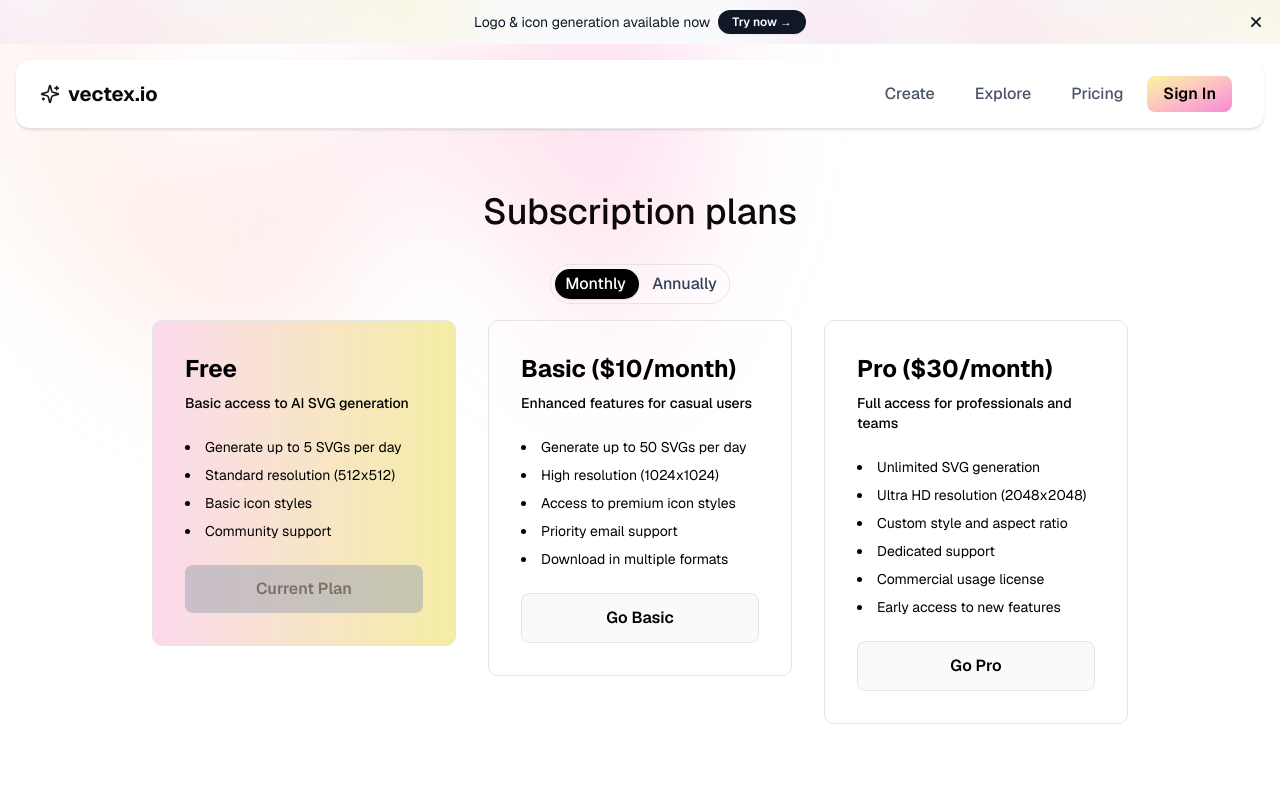
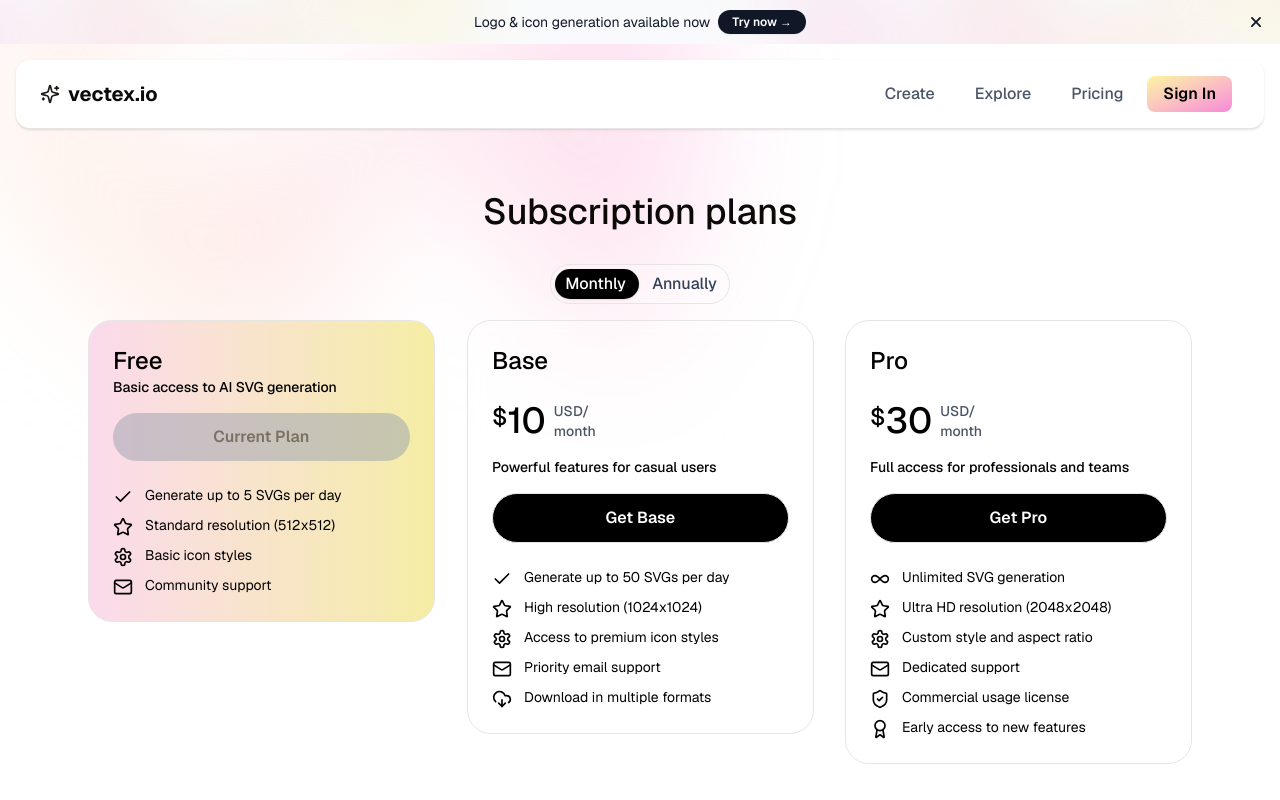
Before and after one commit to egor-baranov/a2a-ui, a Next.js app: page /pricing in a window 1280 px wide. Built offline with nearby package versions, Linux system fonts and the light colour scheme.

Commit message:
paywall ui

```diff
--- a/src/app/pricing/page.tsx
+++ b/src/app/pricing/page.tsx
@@ -11,7 +11,7 @@ export default function PrivacyPage() {
 	const {auth, logout} = useAuth();
 
 	return (
-		<div className="max-w-5xl mx-auto space-y-8">
+		<div className="max-w-6xl mx-auto space-y-8">
 			<div
 				aria-hidden="true"
 				className="absolute inset-x-0 -z-10 transform-gpu overflow-hidden blur-3xl sm:-top-80"
--- a/src/components/Paywall.tsx
+++ b/src/components/Paywall.tsx
@@ -5,6 +5,22 @@ import {TiltEffect} from "@/utils/TiltEffect";
 import BillingToggle from "@/components/ui/billing-toggle";
 import {useRouter} from "next/navigation";
 import {useAuth} from "@/providers/AuthProvider";
+
+import {
+	Check,
+	DownloadCloud,
+	Star,
+	Zap,
+	Clock,
+	Mail,
+	Award,
+	Infinity,
+	Cpu,
+	Settings,
+	ShieldCheck,
+	Users,
+} from "lucide-react";
+
 
 type Tier = {
 	id: string;
@@ -29,9 +45,9 @@ const tiers: Tier[] = [
 	},
 	{
 		id: "basic",
-		name: "Basic",
+		name: "Base",
 		price: 10,
-		description: "Enhanced features for casual users",
+		description: "Powerful features for casual users",
 		features: [
 			"Generate up to 50 SVGs per day",
 			"High resolution (1024x1024)",
@@ -55,6 +71,64 @@ const tiers: Tier[] = [
 		],
 	},
 ];
+
+// Types
+type FeatureItem =
+	| string
+	| {
+	label: string;
+	/**
+	 * Optional override: a React node to use as the icon for this feature.
+	 * If you provide this, it will be rendered directly (use a lucide-react icon component or any JSX).
+	 */
+	icon?: React.ReactNode;
+};
+
+// Auto-select an icon based on keyword heuristics. Feel free to extend this mapping.
+function pickIconForFeatureText(featureText: string) {
+	const f = featureText.toLowerCase();
+	if (f.includes("unlimited") || f.includes("unlimited svg") || f.includes("unlimited svg")) return Infinity;
+	if (f.includes("generate") || f.includes("svg")) return Check;
+	if (f.includes("resolution") || f.includes("hd") || f.includes("ultra") || f.includes("2048") || f.includes("1024")) return Star;
+	if (f.includes("download")) return DownloadCloud;
+	if (f.includes("support") || f.includes("priority") || f.includes("dedicated")) return Mail;
+	if (f.includes("custom") || f.includes("style") || f.includes("aspect")) return Settings;
+	if (f.includes("commercial") || f.includes("license")) return ShieldCheck;
+	if (f.includes("early")) return Award;
+	if (f.includes("team") || f.includes("teams") || f.includes("users")) return Users;
+	if (f.includes("speed") || f.includes("fast") || f.includes("instant")) return Zap;
+	if (f.includes("cpu") || f.includes("processing")) return Cpu;
+	if (f.includes("daily") || f.includes("per day") || f.includes("5 svg")) return Clock;
+	// fallback
+	return Check;
+}
+
+// Small presentational component for a feature row with icon
+function FeatureRow({item}: { item: FeatureItem }) {
+	// Normalize to object form so we can support both string features and {label, icon} shapes
+	const isString = typeof item === "string";
+	const label = isString ? (item as string) : (item as { label: string }).label;
+	const overrideIcon = !isString && (item as { icon?: React.ReactNode }).icon;
+
+	if (overrideIcon) {
+		return (
+			<li className="flex items-start">
+				<span className="mr-3 mt-0.5 flex-shrink-0">{overrideIcon}</span>
+				<span className="text-sm">{label}</span>
+			</li>
+		);
+	}
+
+	const IconComp = pickIconForFeatureText(label);
+
+	return (
+		<li className="flex items-start">
+			<IconComp className="w-5 h-5 mr-3 mt-0.5 flex-shrink-0" aria-hidden/>
+			<span className="text-sm">{label}</span>
+		</li>
+	);
+}
+
 
 export default function Paywall() {
 	const [selectedTier, setSelectedTier] = useState<string>("free");
@@ -86,7 +160,7 @@ export default function Paywall() {
 	};
 
 	return (
-		<div className="max-w-7xl mx-auto px-6">
+		<div className="max-w-full mx-auto px-6">
 			<div className="flex items-center space-x-4 w-full justify-center pb-4">
 				<BillingToggle
 					onChange={(mode) => setIsAnnual(mode == "annually")}
@@ -97,35 +171,56 @@ export default function Paywall() {
 				{tiers.map(({id, name, description, features, price}) => {
 					const isSelected = id === selectedTier;
 					return (
-						<TiltEffect tilt={1 / 32.0}>
+						<TiltEffect key={id} tilt={1 / 32.0}>
 							<div
-								key={id}
-								className={`border border-1 rounded-lg p-8 flex flex-col justify-between hover:shadow-xl hover:shadow-gray-100
+								className={`border rounded-3xl px-2 pb-2 flex flex-col justify-between hover:shadow-xl hover:shadow-gray-100
                 ${isSelected ? "bg-gradient-to-r from-[#FBDAEC] to-[#F5EDA4] text-black" : "bg-white/20 backdrop-blur text-black"}
               `}
 							>
-								<div>
-									<h3
-										className="text-2xl font-bold mb-2">{`${name}` + (name === "Free" ? '' : ` ($${Math.round(price * (isAnnual ? 12 * 0.8 : 1))}/${isAnnual ? "year" : "month"})`)}</h3>
-									<p className="mb-6 text-sm font-medium">{description}</p>
-									<ul className="mb-6 space-y-2 list-disc list-inside text-sm">
+								{id != "free" && isAnnual &&
+                    <div
+                        className="absolute top-3 right-3 bg-gradient-to-r from-[#FBDAEC] to-[#F5EDA4] text-black rounded-xl p-2 font-medium text-md">
+											{id == "basic" ? "-17%" : "-30%"}
+                    </div>
+								}
+								<div className={"pt-6 px-4 pb-4"}>
+									<h3 className="text-2xl font-medium mb-0">
+										{name}
+									</h3>
+									{id != "free" && <div className="flex flex-row items-start">
+                      <h5 className="text-2xl font-medium my-4 mt-6">
+                          $
+                      </h5>
+                      <h3 className="text-4xl font-medium my-2 mt-6">
+												{(name === "Free" ? "" : `${id == "basic" ? (isAnnual ? 100 : 10) : (isAnnual ? 250 : 30)}`)}
+                      </h3>
+                      <div className="flex flex-col text-lg font-medium my-4 mt-6 ml-2 text-gray-600">
+                          <div className="text-sm">{isAnnual ? "USD/" : "USD/"}</div>
+                          <div className="text-sm">{isAnnual ? "year" : "month"}</div>
+                      </div>
+                  </div>}
+
+									<p className="mb-4 text-sm font-medium">{description}</p>
+
+									<button
+										disabled={loading || isSelected}
+										onClick={() => handleSubscribe(id)}
+										className={`mt-auto py-3 rounded-full font-semibold w-full
+                  ${isSelected
+											? "bg-gray-400 cursor-default text-black"
+											: "bg-black border-1 hover:bg-gray-900 text-white"}
+                  disabled:opacity-50 disabled:cursor-not-allowed cursor-pointer
+                `}
+									>
+										{isSelected ? "Current Plan" : loading ? "Processing..." : `Get ${name}`}
+									</button>
+
+									<ul className="mt-6 space-y-2 list-none list-inside text-sm">
 										{features.map((feature, i) => (
-											<li key={i}>{feature}</li>
+											<FeatureRow key={i} item={feature}/>
 										))}
 									</ul>
 								</div>
-								<button
-									disabled={loading || isSelected}
-									onClick={() => handleSubscribe(id)}
-									className={`mt-auto py-3 rounded-md font-semibold w-full
-                  ${isSelected
-										? "bg-gray-400 cursor-default text-black"
-										: "bg-gray-50 border-1 hover:bg-gray-100 text-black"}
-                  disabled:opacity-50 disabled:cursor-not-allowed cursor-pointer
-                `}
-								>
-									{isSelected ? "Current Plan" : loading ? "Processing..." : `Go ${name}`}
-								</button>
 							</div>
 						</TiltEffect>
 					);
```
